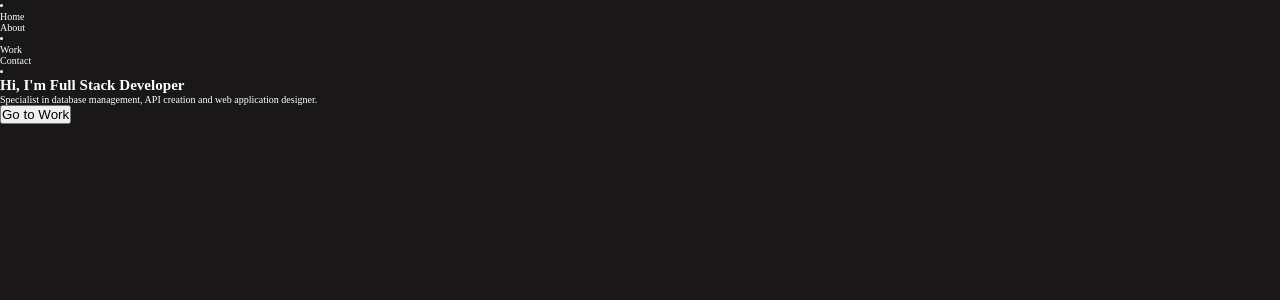
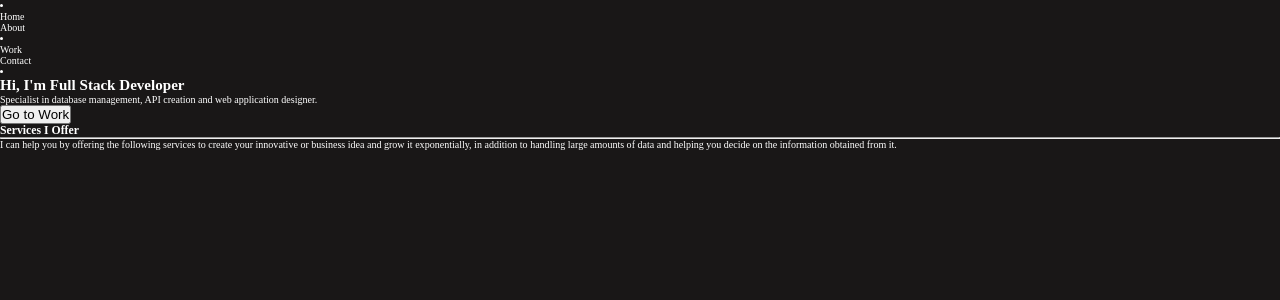
Before and after one commit to DG-Develop/DG-Develop, a React app: page / in a window 1280 px wide. Shown: the top 300 px of the page. Built offline with nearby package versions, Linux system fonts and the light colour scheme.

Commit message:
[ADD] Agregando descripciones al proyecto

```diff
--- a/src/containers/Home.tsx
+++ b/src/containers/Home.tsx
@@ -42,7 +42,21 @@ const Home = () => {
         </section>
 
         <section>
-          <div></div>
+          <div>
+            <div>
+              <h3>Services I Offer</h3>
+            </div>
+
+            <div>
+              <hr />
+              <p>
+                I can help you by offering the following services to create your
+                innovative or business idea and grow it exponentially, in
+                addition to handling large amounts of data and helping you
+                decide on the information obtained from it.
+              </p>
+            </div>
+          </div>
           <div></div>
         </section>
       </main>
```
